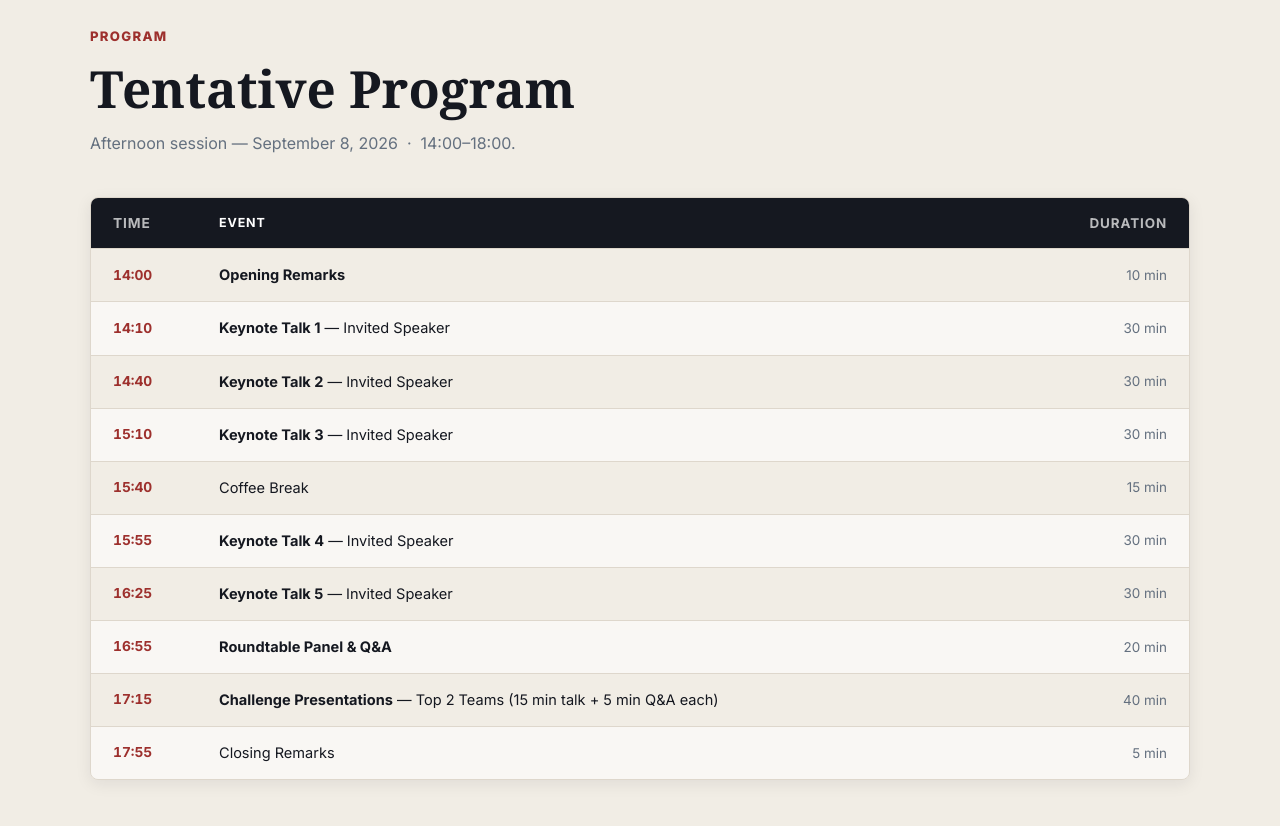
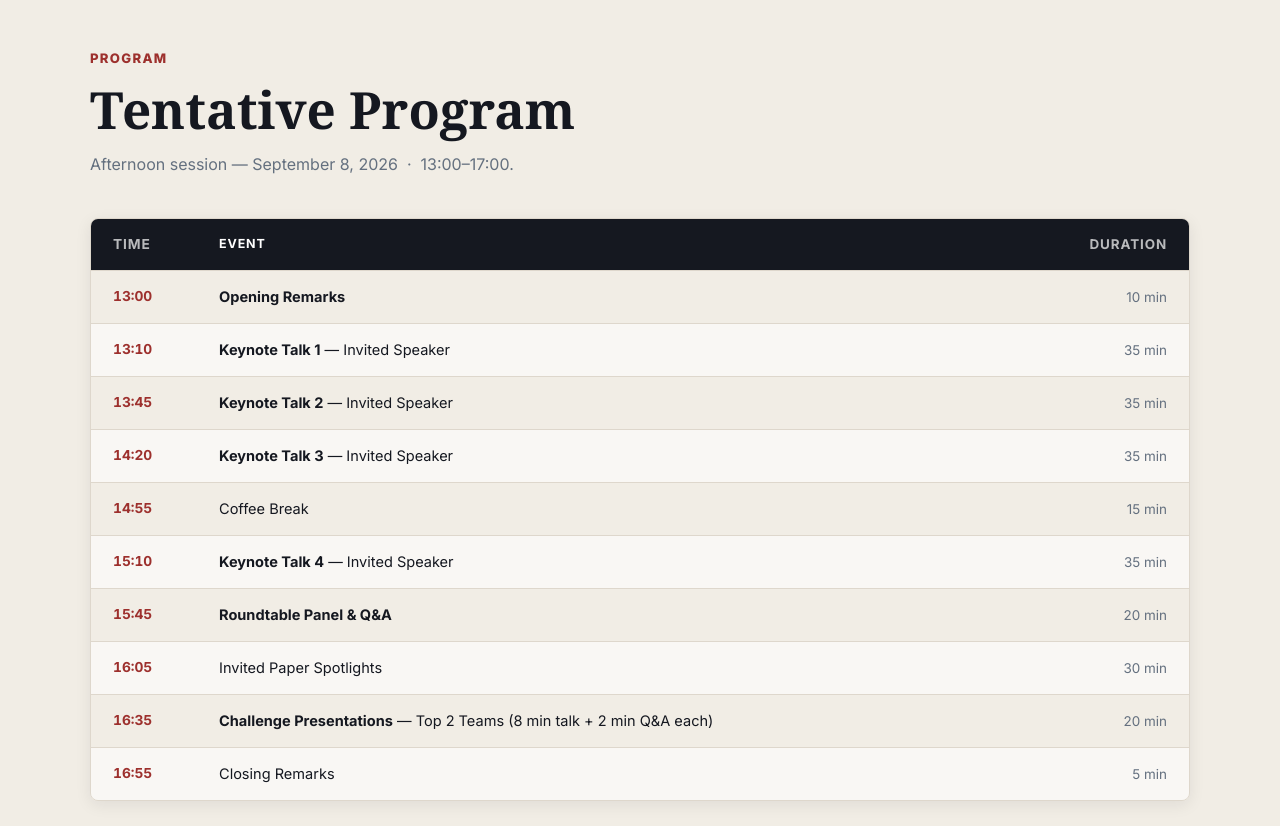
Before and after one commit to 3DGen-CAD-Workshop/3DGen-CAD-Workshop.github.io, a plain HTML site: page index.html in a window 1280 px wide. Shown: the part 3520-4346 px from the top of the page. Drawn offline with Linux system fonts and the light colour scheme.

Commit message:
Update Keynote and Schedule

```diff
--- a/index.html
+++ b/index.html
@@ -118,6 +118,14 @@
           </div>
         </div>
 
+        <div class="speaker-card">
+          <img class="speaker-avatar" src="speaker_images/Dinesh_Manocha.jpg" alt="Prof. Dinesh Manocha" style="object-fit:cover;">
+          <div class="speaker-info">
+            <h3><a href="https://www.cs.umd.edu/people/dmanocha/" target="_blank" rel="noopener">Prof. Dinesh Manocha</a></h3>
+            <p class="affil">University of Maryland at College Park</p>
+          </div>
+        </div>
+
       </div>
     </div>
   </section>
@@ -176,59 +184,59 @@
     <div class="container">
       <p class="eyebrow">Program</p>
       <h2 class="section-title">Tentative Program</h2>
-      <p class="section-sub">Afternoon session — September 8, 2026 &nbsp;·&nbsp; 14:00–18:00.</p>
+      <p class="section-sub">Afternoon session — September 8, 2026 &nbsp;·&nbsp; 13:00–17:00.</p>
 
       <div class="schedule-table">
         <div class="schedule-row header-row">
           <span>Time</span><span>Event</span><span>Duration</span>
         </div>
         <div class="schedule-row">
-          <span>14:00</span>
+          <span>13:00</span>
           <span><strong>Opening Remarks</strong></span>
           <span>10 min</span>
         </div>
         <div class="schedule-row">
-          <span>14:10</span>
+          <span>13:10</span>
           <span><strong>Keynote Talk 1</strong> — Invited Speaker</span>
-          <span>30 min</span>
+          <span>35 min</span>
         </div>
         <div class="schedule-row">
-          <span>14:40</span>
+          <span>13:45</span>
           <span><strong>Keynote Talk 2</strong> — Invited Speaker</span>
-          <span>30 min</span>
+          <span>35 min</span>
         </div>
         <div class="schedule-row">
-          <span>15:10</span>
+          <span>14:20</span>
           <span><strong>Keynote Talk 3</strong> — Invited Speaker</span>
-          <span>30 min</span>
+          <span>35 min</span>
         </div>
         <div class="schedule-row">
-          <span>15:40</span>
+          <span>14:55</span>
           <span>Coffee Break</span>
           <span>15 min</span>
         </div>
         <div class="schedule-row">
-          <span>15:55</span>
+          <span>15:10</span>
           <span><strong>Keynote Talk 4</strong> — Invited Speaker</span>
-          <span>30 min</span>
+          <span>35 min</span>
         </div>
         <div class="schedule-row">
-          <span>16:25</span>
-          <span><strong>Keynote Talk 5</strong> — Invited Speaker</span>
-          <span>30 min</span>
-        </div>
-        <div class="schedule-row">
-          <span>16:55</span>
+          <span>15:45</span>
           <span><strong>Roundtable Panel &amp; Q&amp;A</strong></span>
           <span>20 min</span>
         </div>
         <div class="schedule-row">
-          <span>17:15</span>
-          <span><strong>Challenge Presentations</strong> — Top 2 Teams (15 min talk + 5 min Q&amp;A each)</span>
-          <span>40 min</span>
+          <span>16:05</span>
+          <span>Invited Paper Spotlights</span>
+          <span>30 min</span>
         </div>
         <div class="schedule-row">
-          <span>17:55</span>
+          <span>16:35</span>
+          <span><strong>Challenge Presentations</strong> — Top 2 Teams (8 min talk + 2 min Q&amp;A each)</span>
+          <span>20 min</span>
+        </div>
+        <div class="schedule-row">
+          <span>16:55</span>
           <span>Closing Remarks</span>
           <span>5 min</span>
         </div>
```
